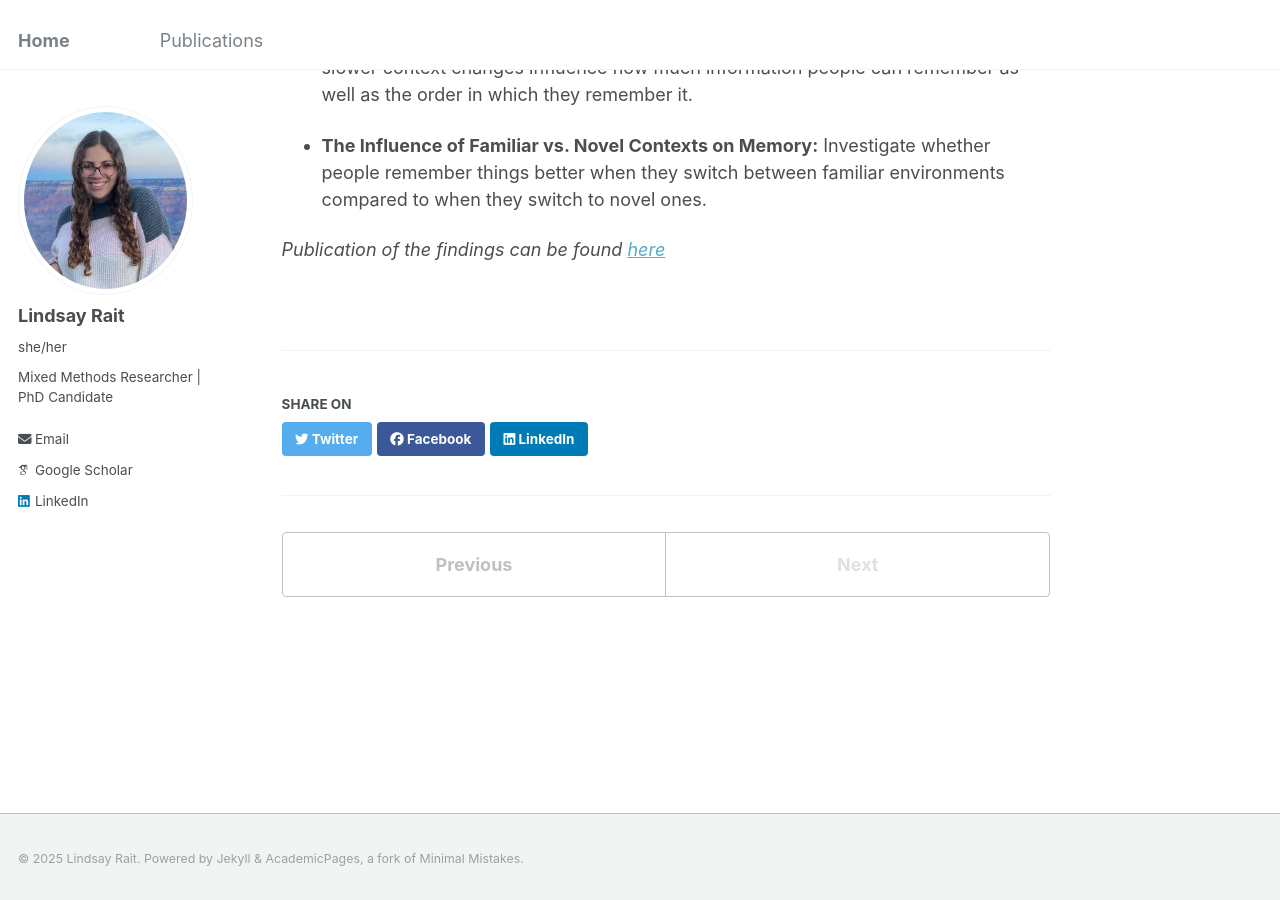
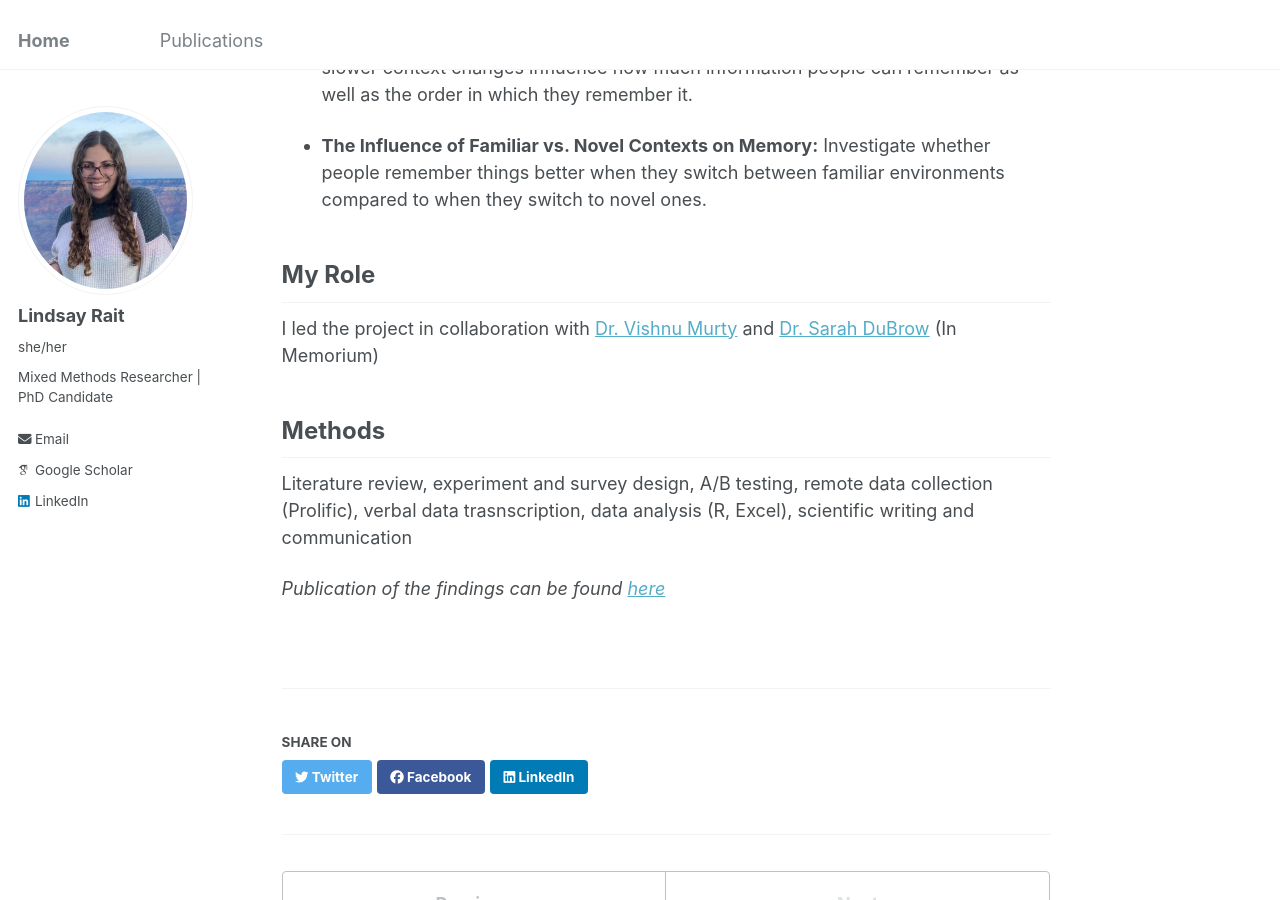
Before and after one commit to lindsay-rait/lindsay-rait.github.io, a Jekyll site: the page built from _portfolio/portfolio-3.md, in a window 1280 px wide and 900 px high, scrolled down 743 px. Built offline with Jekyll 4.4.1, drawn with Linux system fonts in a browser that asks for light colours; some web fonts are replaced.

Commit message:
Update portfolio-3.md

```diff
--- a/_portfolio/portfolio-3.md
+++ b/_portfolio/portfolio-3.md
@@ -21,7 +21,13 @@ This project explores:
 
 * **The Influence of Familiar vs. Novel Contexts on Memory:** Investigate whether people remember things better when they switch between familiar environments compared to when they switch to novel ones.
 
+<h2 style="font-size:24px;">My Role</h2>
+
+I led the project in collaboration with [Dr. Vishnu Murty](https://www.adaptivememorylab.com/) and [Dr. Sarah DuBrow](https://www.dubrowlab.org/) (In Memorium)
 
 
+<h2 style="font-size:24px;">Methods</h2>
+
+Literature review, experiment and survey design, A/B testing, remote data collection (Prolific), verbal data trasnscription, data analysis (R, Excel), scientific writing and communication
 
 _Publication of the findings can be found [here](http://lindsay-rait.github.io/files/pbr_2023.pdf)_
```
